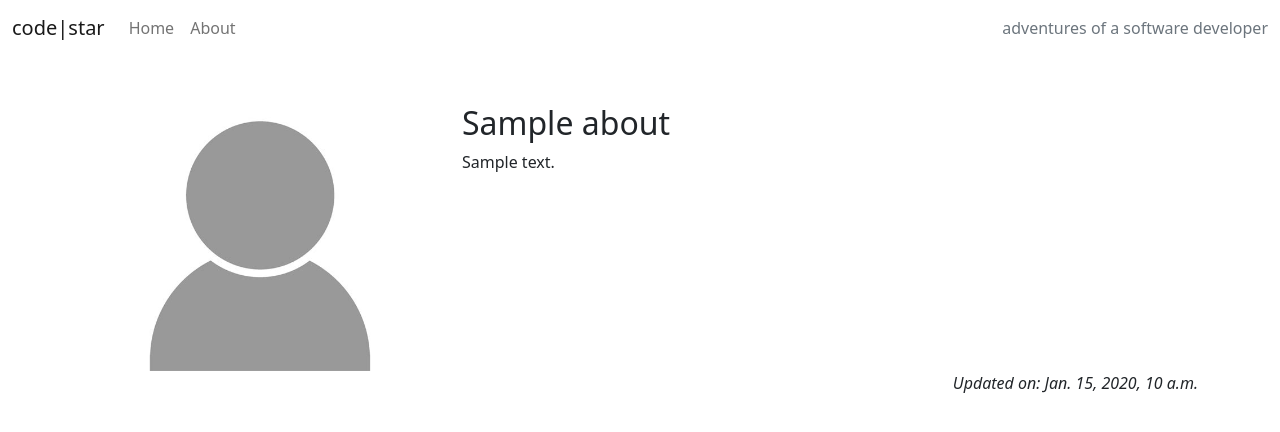
After one commit to aimeelittle1708-hub/code-blog, a Django app: template about/templates/about/about.html in a window 1280 px wide. The commit adds this page. Shown: the top 432 px of the page. Run offline with Django 4.2, Linux system fonts and the light colour scheme; the template is opened without the code that fills it: values that come from a table or form of the project are taken from there, others are empty; tables that the repository leaves empty hold one stand-in row (values such as "Sample post"); parts of the project's set-up code (start-up, migrations or seed data) failed here and were passed over.

Commit message:
add templates to about

```diff
--- /dev/null
+++ b/about/templates/about/about.html
@@ -0,0 +1,24 @@
+{% extends 'base.html' %}
+{% block content %}
+{% load static %}
+<div class="container mt-5">
+  <div class="row">
+    <div class="col-4 text-center">
+      <img src="{% static 'images/nobody.jpg' %}" width="75%" />
+    </div>
+    <div class="col-8">
+      <!-- Title goes between these h2 tags -->
+      <h2>{{ about.title }}</h2>
+      <!-- Content goes directly underneath this -->
+      {{ about.content | safe }}
+    </div>
+  </div>
+  <div class="row">
+    <div class="col text-right">
+      <!-- Updated on field goes in here -->
+
+      <p class="text-end"><em>Updated on: {{ about.updated_on }}</em></p>
+    </div>
+  </div>
+</div>
+{% endblock content %}
--- a/codestar/urls.py
+++ b/codestar/urls.py
@@ -17,8 +17,8 @@ Including another URLconf
 from django.contrib import admin
 from django.urls import path, include
 
-
 urlpatterns = [
+    path("about/", include("about.urls"), name="about-urls"),
     path('admin/', admin.site.urls),
     path('summernote/', include('django_summernote.urls')),
     path("", include("blog.urls"), name="blog-urls"),
--- a/templates/base.html
+++ b/templates/base.html
@@ -1,6 +1,8 @@
 {% load static %}
 
 {% url 'home' as home_url %}
+
+{% url 'about' as about_url %}
 
 <!DOCTYPE html>
 <html class="h-100" lang="en">
@@ -43,7 +45,11 @@
                         <a class="nav-link {% if request.path == home_url %}active{% endif %}" aria-current="page"
                             href="{% url 'home' %}">Home</a>
                     </li>
-
+                    <li class="nav-item">
+                        <a class="nav-link
+                          {% if request.path == about_url %}active{%endif%}" aria-current="page"
+                            href="{% url 'about' %}">About</a>
+                    </li>
                 </ul>
                 <span class="navbar-text text-muted">
                     adventures of a software developer
@@ -64,7 +70,7 @@
     <footer class="footer mt-auto py-3 dark-bg">
         <p class="m-0 text-center text-white">
             {% block copyright %}
-                Made by Code Instituters
+            Made by Code Instituters
             {% endblock copyright %}
         </p>
         <p class="m-0 text-center text-white">Follow us: <i class="fab fa-facebook-square ms-3"></i>
@@ -77,6 +83,7 @@
     <script src="https://cdn.jsdelivr.net/npm/bootstrap@5.0.1/dist/js/bootstrap.bundle.min.js"
         integrity="sha384-gtEjrD/SeCtmISkJkNUaaKMoLD0//ElJ19smozuHV6z3Iehds+3Ulb9Bn9Plx0x4" crossorigin="anonymous">
         </script>
+    <script src="{% static 'js/script.js' %}"></script>
 </body>
 
 </html>
```
Also changed, not shown: about/migrations/0001_initial.py (added), blog/migrations/0006_alter_comment_options_alter_post_options.py (added), static/images/nobody.jpg (added).
